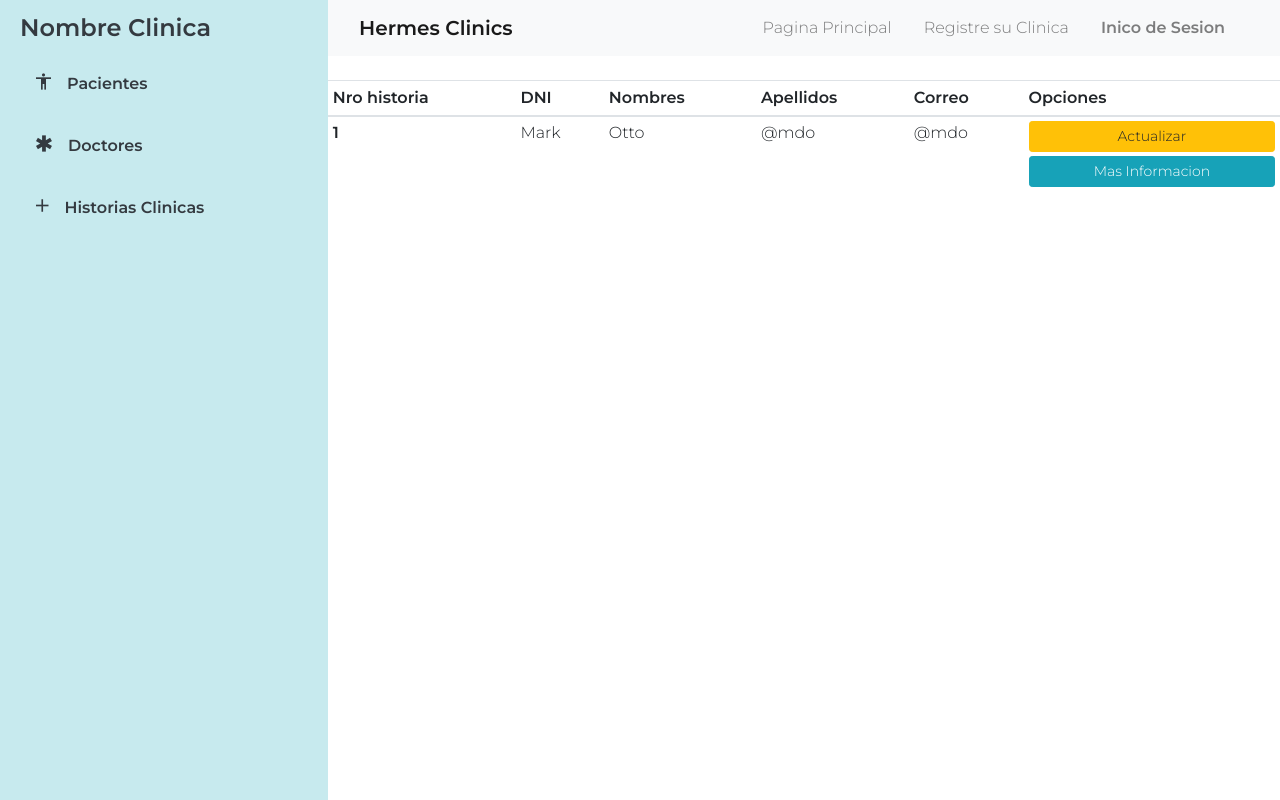
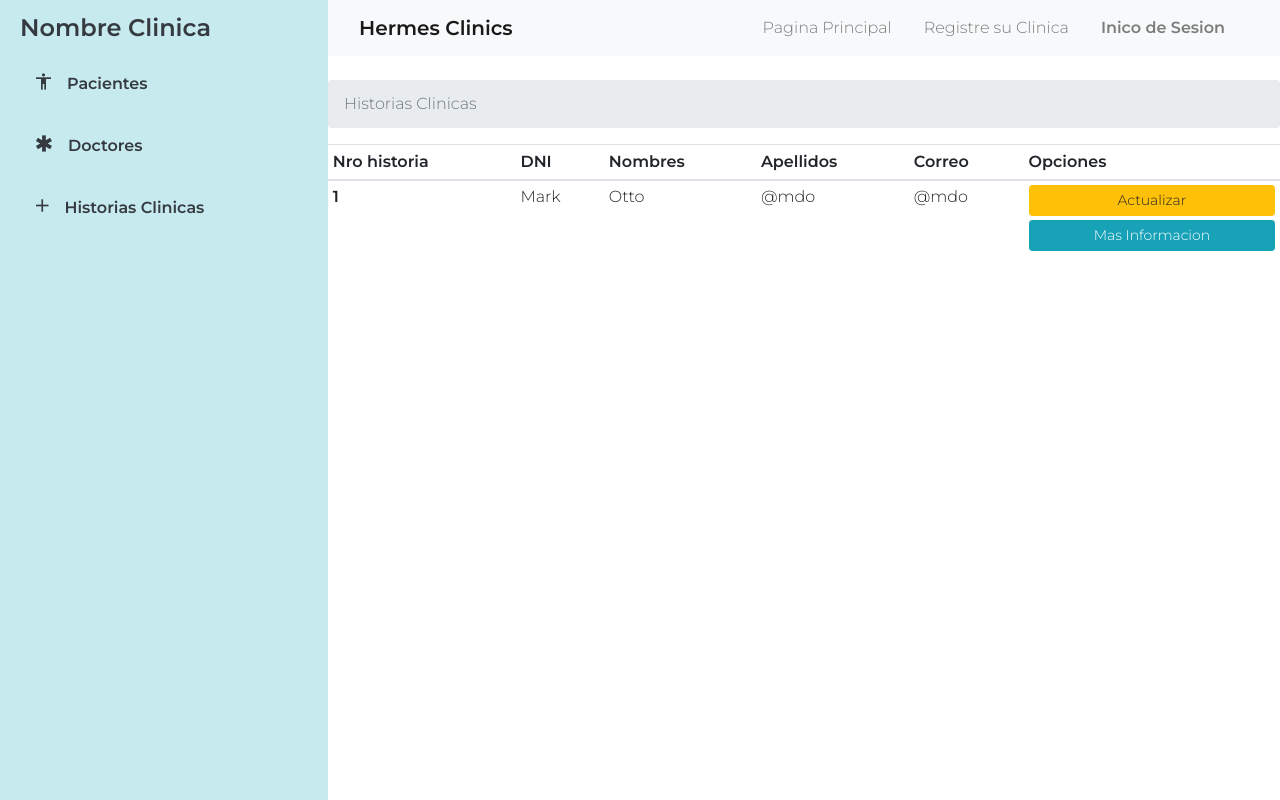
Before and after one commit to juaca2009/GestorHistoriasClinicas, a Flask app: template sistema_gestor_historias_clinicas/templates/adminC_historias.html in a window 1280 px wide. Run offline with Flask 2, Linux system fonts and the light colour scheme; the template is opened without the code that fills it, so the values that code supplies are empty.

Commit message:
insersion ruta de navegacion

```diff
--- a/sistema_gestor_historias_clinicas/templates/adminC_historias.html
+++ b/sistema_gestor_historias_clinicas/templates/adminC_historias.html
@@ -45,6 +45,11 @@
                         </div>
                     </div>
                 </nav>
+                <nav aria-label="breadcrumb">
+                    <ol class="breadcrumb">
+                      <li class="breadcrumb-item active" aria-current="page">Historias Clinicas</li>
+                    </ol>
+                  </nav>
                 <div class="table-responsive">
                     <table class="table table-hover table-sm">
                         <thead>
--- a/sistema_gestor_historias_clinicas/templates/adminC_medicos.html
+++ b/sistema_gestor_historias_clinicas/templates/adminC_medicos.html
@@ -48,6 +48,11 @@
                 <div class="ml-3 mb-4">
                     <a class="btn btn-success font-weight-bold" href="#" role="button"><i class="icon ion-md-add mr-3 lead"></i>Registrar Nuevo Medico</a>
                 </div>
+                <nav aria-label="breadcrumb">
+                    <ol class="breadcrumb">
+                      <li class="breadcrumb-item active" aria-current="page">Medicos</li>
+                    </ol>
+                  </nav>
 
                 <div class="table-responsive">
                     <table class="table table-hover table-sm">
--- a/sistema_gestor_historias_clinicas/templates/adminC_pacientes.html
+++ b/sistema_gestor_historias_clinicas/templates/adminC_pacientes.html
@@ -48,6 +48,11 @@
                 <div class="ml-3 mb-4">
                     <a class="btn btn-success font-weight-bold" href="#" role="button"><i class="icon ion-md-add mr-3 lead"></i>Registrar Nuevo Paciente</a>
                 </div>
+                <nav aria-label="breadcrumb">
+                    <ol class="breadcrumb">
+                      <li class="breadcrumb-item active" aria-current="page">Pacientes</li>
+                    </ol>
+                  </nav>
 
                 <div class="table-responsive">
                     <table class="table table-hover table-sm">
```
